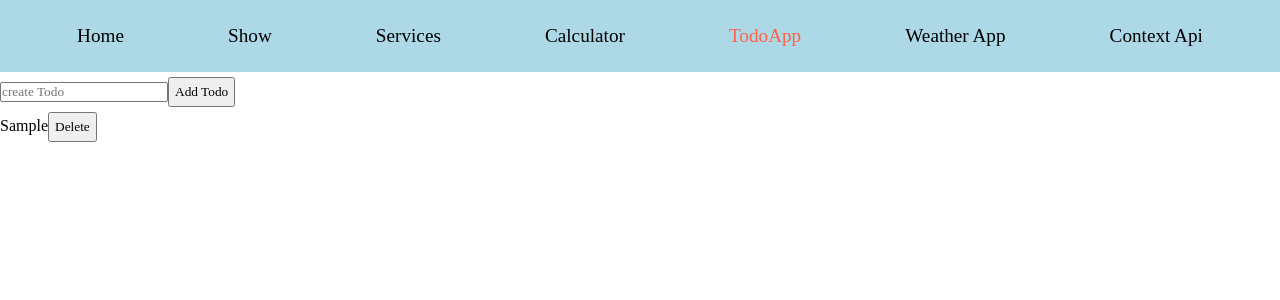
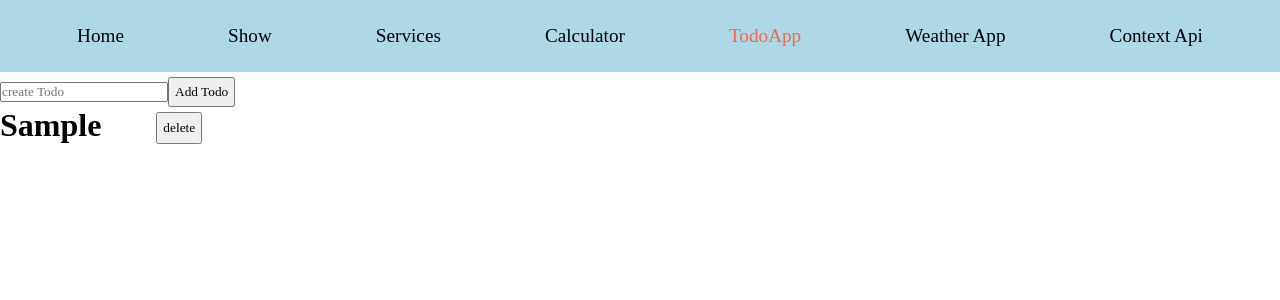
Before and after one commit to akshay5568/ReactPractis, a React (Vite) app: page /todo in a window 1280 px wide. Both pictures are taken after typing "Sample" into the empty fields and a click on the button "Add Todo". Shown: the top 300 px of the page. Built offline with nearby package versions, Linux system fonts and the light colour scheme.

Commit message:
Updated Todo List Now its delete button working and code is understandble

```diff
--- a/src/components/TodoList.jsx
+++ b/src/components/TodoList.jsx
@@ -14,7 +14,7 @@ const handleChange = (e) => {
 const handleSubmit = (e) => {
     e.preventDefault();
     if(data.trim() !== ""){
-        setTodos([...todos, data]);
+        setTodos([...todos,data]);
         setData("");
     }
 }
@@ -26,13 +26,12 @@ const handleSubmit = (e) => {
                     <input type="text" name="todo" placeholder="create Todo" value={data} onChange={handleChange}/>
                 <button>Add Todo</button>
                 </form>
-                <ul>
-                    {todos.map((todos,index)=>
-                    <li key={index}>{todos}
-                        <button onClick={()=> setTodos(todos.filter((_, i) => i !== index))}>Delete</button>
-                    </li>
-                    )}
-                </ul>
+                {todos.map((item,index) => {
+                    return <div className="flex">
+                        <h1 className="pr-[55px]">{item}</h1>
+                        <button onClick={()=> setTodos(prev => prev.filter((_,i) => i !== index))}>delete</button>
+                    </div>
+                })}
         </div>
     )
 }
```
